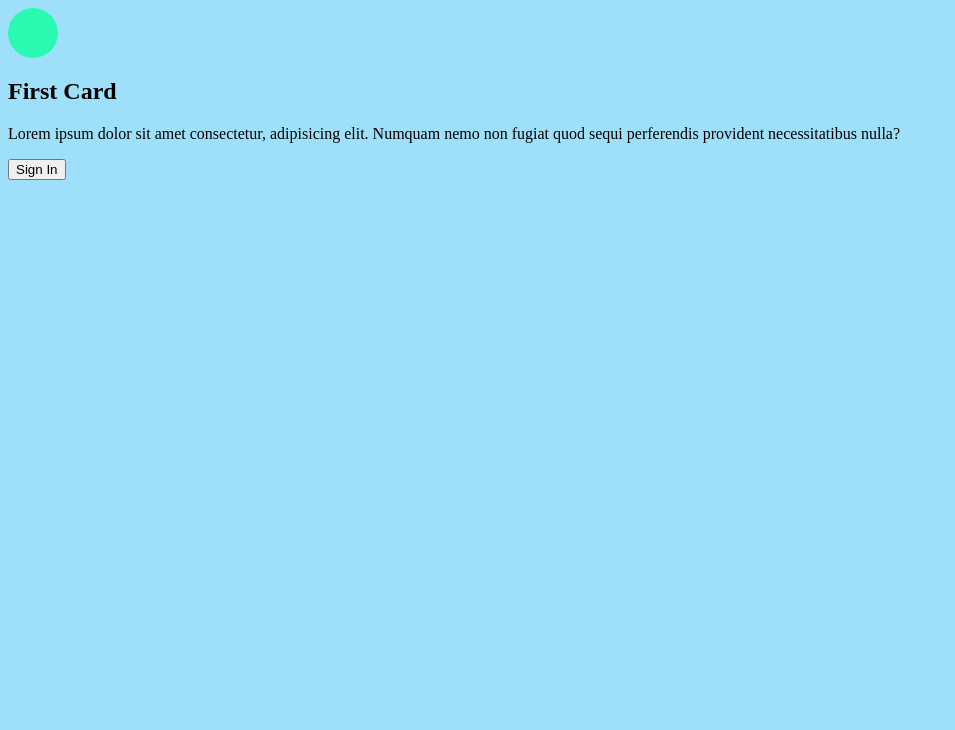
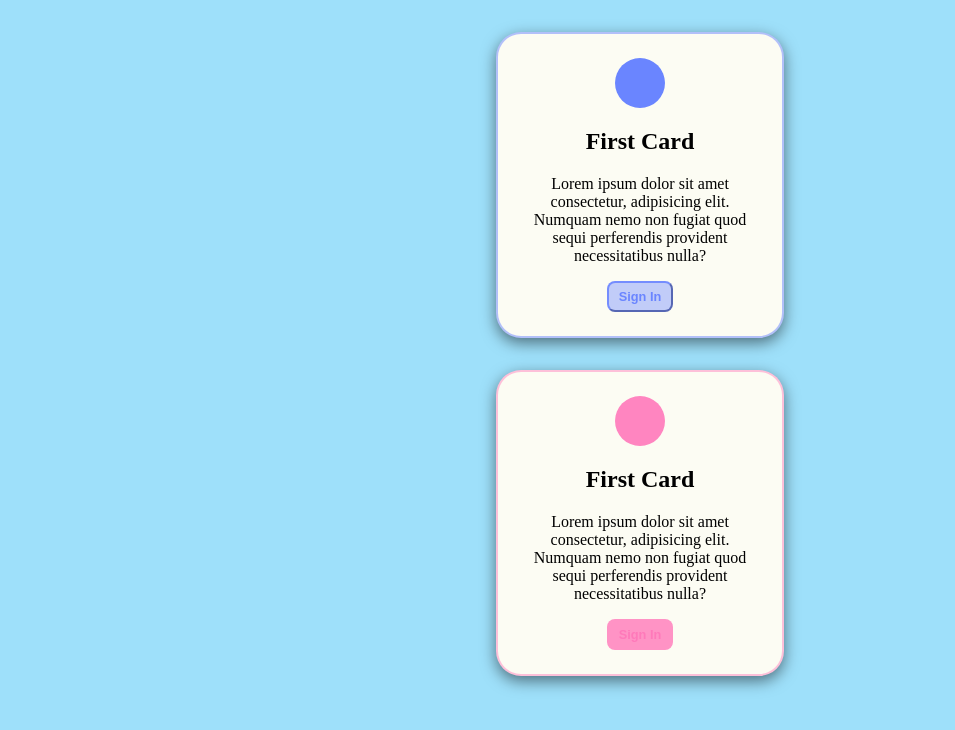
Before and after one commit to xiayu1117/113-sweb-demo-75, a plain HTML site: page demo/w03_card_75/index.html in a window 1280 px wide. Shown: the whole page, without its empty margins (0-955 px from the left). Drawn offline with Linux system fonts and the light colour scheme.

Commit message:
W03-P2: Show btn and btn-1 class selector in DevTools compare to that in HTML and CSS

```diff
--- a/demo/w03_card_75/index.html
+++ b/demo/w03_card_75/index.html
@@ -8,15 +8,22 @@
   </head>
   <body>
     <div>
-      <div>
+      <div class="card card-1">
         <div class="icon"></div>
         <h2>First Card</h2>
         <p>
           Lorem ipsum dolor sit amet consectetur, adipisicing elit. Numquam nemo non fugiat quod sequi perferendis provident necessitatibus nulla?
         </p>
-        <button>Sign In</button>
+        <button class="btn btn-1">Sign In</button>
       </div>
-      <div></div>
+      <div class="card card-2">
+        <div class="icon"></div>
+        <h2>First Card</h2>
+        <p>
+          Lorem ipsum dolor sit amet consectetur, adipisicing elit. Numquam nemo non fugiat quod sequi perferendis provident necessitatibus nulla?
+        </p>
+        <button class="btn btn-2">Sign In</button>
+      </div>
     </div>
   </body>
 </html>
--- a/demo/w03_card_75/style_75.css
+++ b/demo/w03_card_75/style_75.css
@@ -2,9 +2,56 @@ body {
   background-color: rgb(158, 224, 250);
 }
 
-.icon {
+.card {
+  background-color: #fcfcf3;
+  max-width: 220px;
+  border: 2px solid transparent;
+  margin: 32px auto;
+  padding: 24px 32px;
+  text-align: center;
+  border-radius: 25px;
+  box-shadow: 0 5px 15px rgba(0, 0, 0, 0.5);
+}
+
+.card-1{
+  border-color: rgba(106, 133, 255, 0.5);
+}
+
+.card-2{
+  border-color: rgba(255, 133, 192, 0.5)
+}
+
+.icon{
   width: 50px;
   height: 50px;
-  background-color: #2af9b0;
   border-radius: 50px;
+  margin: 0 auto;
 }
+
+.card-1 .icon {
+  background-color: #6a85ff;
+}
+
+.card-2 .icon {
+  background-color: #ff85c0;
+}
+
+.btn {
+  font-size: 0.8rem;
+  font-weight: 600;
+  padding: 6px 10px;
+  border-radius: 8px;
+  border-color: transparent;
+}
+
+.btn-1 {
+  color: #6a85ff;
+  background-color: rgba(106, 133, 255, 0.4);
+  border-color: rgba(106, 133, 255, 0.88);
+}
+
+.btn-2 {
+  color: #ff79ba;
+  background-color: rgba(255, 133, 192, 0.4);
+  background-color: rgba(255, 133, 192, 0.88);
+}
```
Also changed, not shown: demo/md/notes.txt, demo/md/w03_card_75/w03-p2.png (added), 1 other file.
